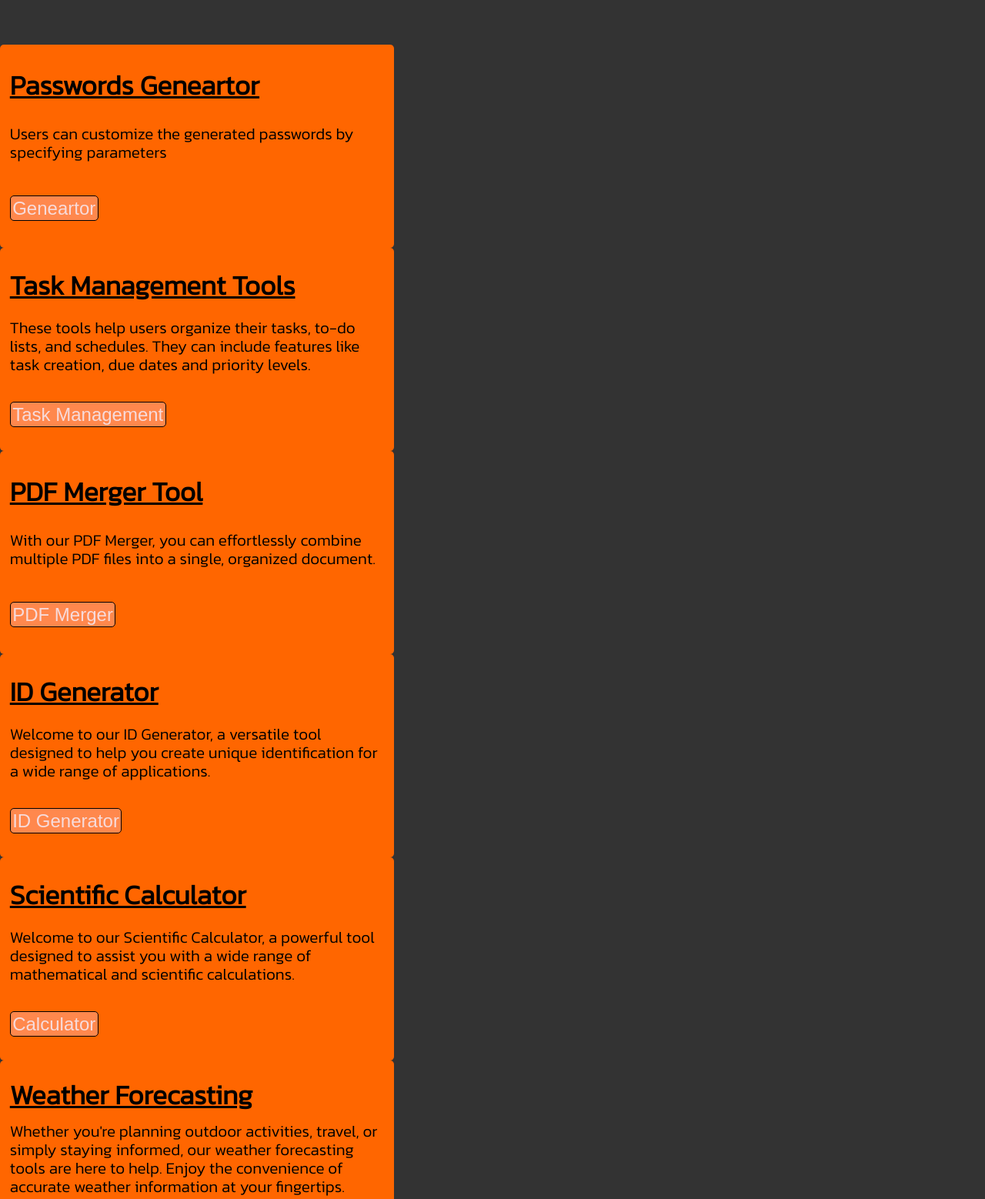
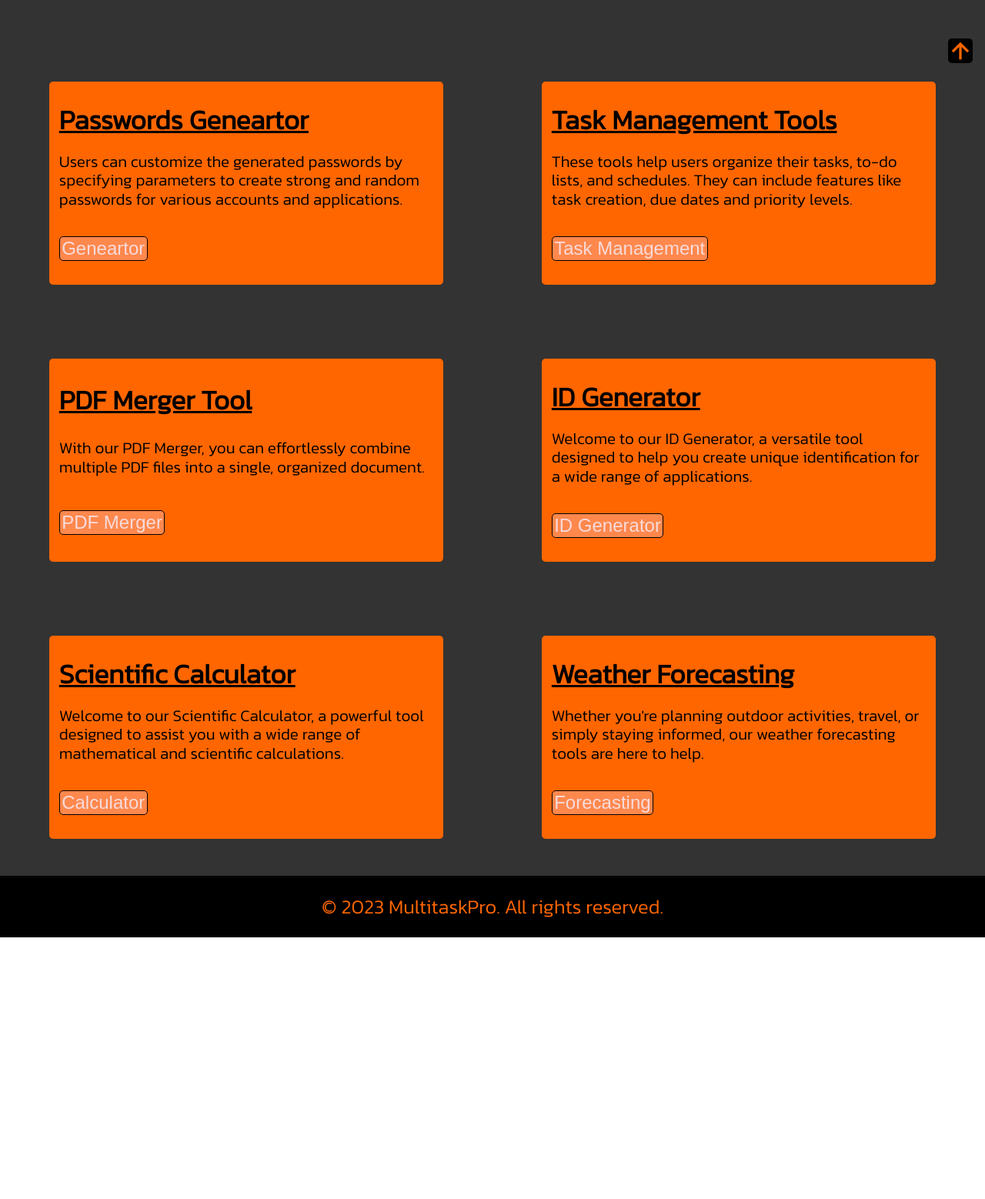
Before and after one commit to TusharGupta-Developer/MultiTaskPro, a plain HTML site: page index.html in a window 1280 px wide. Shown: the part 640-2198 px from the top of the page at 77% size. After the commit the page ends 1858 px from the top, so only its background shows below. Drawn offline with nearby package versions, Linux system fonts and the light colour scheme.

Commit message:
contain all baxes in one box, adding arrow function ,and animation links etc

```diff
--- a/index.html
+++ b/index.html
@@ -10,7 +10,7 @@
 
     <title>MultiTaskPro: Your Ultimate Productivity Hub</title>
 
-    <link rel="icon" href="favicon-32x32.png" type="favicon-32x32.png">
+    <link rel="icon" type="image/png" sizes="32x32" href="/favicon-32x32.png">
     <!-- for menu bar -->
     <link href="https://cdn.jsdelivr.net/npm/remixicon@3.5.0/fonts/remixicon.css" rel="stylesheet">
 
@@ -23,8 +23,13 @@
     </style>
 
     <link rel="stylesheet" href="style.css">
+    <link rel="stylesheet" href="animation.css">
+    <link rel="stylesheet" href="https://unpkg.com/aos@next/dist/aos.css" />
 
-
+    <!-- for back to top scroll icon -->
+    <!-- <link href="https://fonts.googleapis.com/icon?family=Material+Icons" rel="stylesheet"> -->
+    <link rel="stylesheet"
+        href="https://fonts.googleapis.com/css2?family=Material+Symbols+Outlined:opsz,wght,FILL,GRAD@24,400,0,0" />
 </head>
 
 <body>
@@ -32,59 +37,93 @@
         <h2>MultiTaskPro</h2>
         <!-- <p>The ultimate productivity hub that simplifies your tasks </P> -->
         <i class="ri-menu-3-fill"></i>
+    </header>
 
-
-    </header>
 
     <main>
         <h1>The ultimate <span>productivity Hub</span> that simplifies your tasks !</h1>
 
 
-        <div class="row">
+
+        <div class="container">
+
+            <div class="row" data-aos="zoom-in-up">
                 <h1>Passwords Geneartor</h1>
-            <p>Users can customize the generated passwords by specifying parameters</p>
+                <p>Users can customize the generated passwords by specifying parameters to create strong and random
+                    passwords for various accounts and applications.</p>
                 <a href=""><button>
                         <p>Geneartor</p>
                     </button></a>
             </div>
-        <div class="row">
+            <div class="row" data-aos="zoom-in-up">
                 <h1>Task Management Tools</h1>
                 <p>These tools help users organize their tasks, to-do lists, and schedules. They can include features
                     like task creation, due dates and priority levels.</p>
                 <a href=""><button>Task Management</button></a>
             </div>
-        <div class="row">
+        </div>
+
+        <div class="container">
+            <div class="row" data-aos="zoom-in-up">
                 <h1> PDF Merger Tool</h1>
                 <p> With our PDF Merger, you can effortlessly combine multiple PDF files into a single, organized
                     document.</p>
                 <a href=""><button>PDF Merger</button></a>
 
             </div>
-        <div class="row">
+            <div class="row" data-aos="zoom-in-up">
                 <h1> ID Generator </h1>
-            <p>Welcome to our ID Generator, a versatile tool designed to help you create unique identification for a
+                <p>Welcome to our ID Generator, a versatile tool designed to help you create unique identification
+                    for a
                     wide range of applications.</p>
                 <a href=""><button>ID Generator</button></a>
             </div>
-        <div class="row">
+        </div>
+
+
+        <div class="container">
+            <div class="row" data-aos="zoom-in-up">
                 <h1>Scientific Calculator</h1>
                 <p>Welcome to our Scientific Calculator, a powerful tool designed to assist you with a wide range of
                     mathematical and scientific calculations. </p>
                 <a href=""><button>Calculator</button></a>
             </div>
-        <div class="row">
+            <div class="row" data-aos="zoom-in-up">
                 <h1>Weather Forecasting</h1>
-            <p>Whether you're planning outdoor activities, travel, or simply staying informed, our weather forecasting
-                tools are here to help. Enjoy the convenience of accurate weather information at your fingertips.</p>
+                <p>Whether you're planning outdoor activities, travel, or simply staying informed, our weather
+                    forecasting tools are here to help.
+                </p>
                 <a href=""><button>Forecasting</button></a>
             </div>
+        </div>
+        <!-- back to top scroll -->
+        <a href="#" class="back-to-top" data-aos="fade-up" data-aos-offset="200" data-aos-delay="50"
+            data-aos-duration="400" data-aos-easing="ease-in-out" data-aos-mirror="false" data-aos-once="false"
+            data-aos-anchor-placement="top-center">
 
+            <span class="material-symbols-outlined">
+                arrow_upward
+            </span>
+        </a>
     </main>
+
+    <footer>
+        <div class="copyright">
+            <p>&copy; 2023 MultitaskPro. All rights reserved.</p>
+        </div>
+    </footer>
 
 
 
+    <script src="https://unpkg.com/aos@next/dist/aos.js"></script>
+    <script>
+        AOS.init({
+            offset: 120, // offset (in px) from the original trigger point
+            duration: 800, // values from 0 to 3000, with step 50ms
 
 
+        });
+    </script>
     <script src="script.js"></script>
 </body>
 
```
Lines whose indentation alone changed are shown as unchanged.
